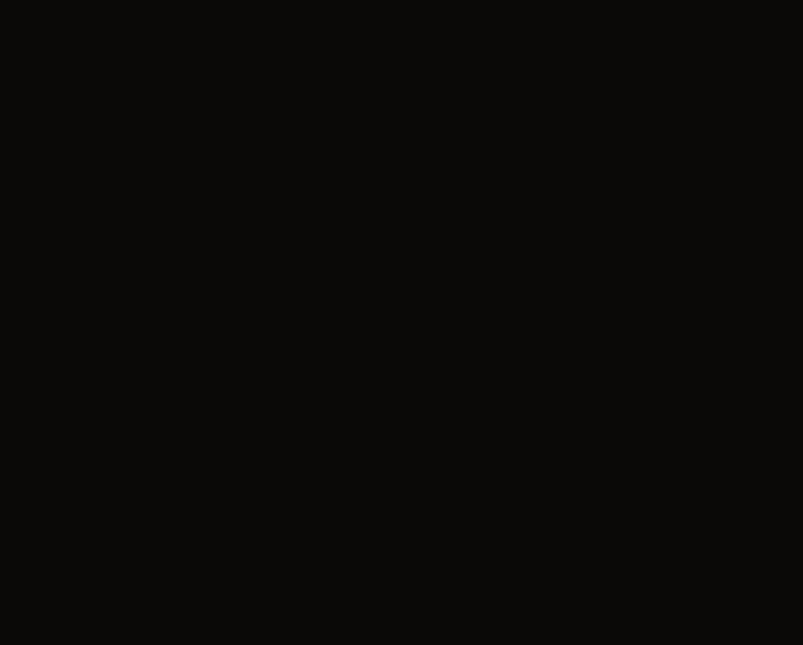
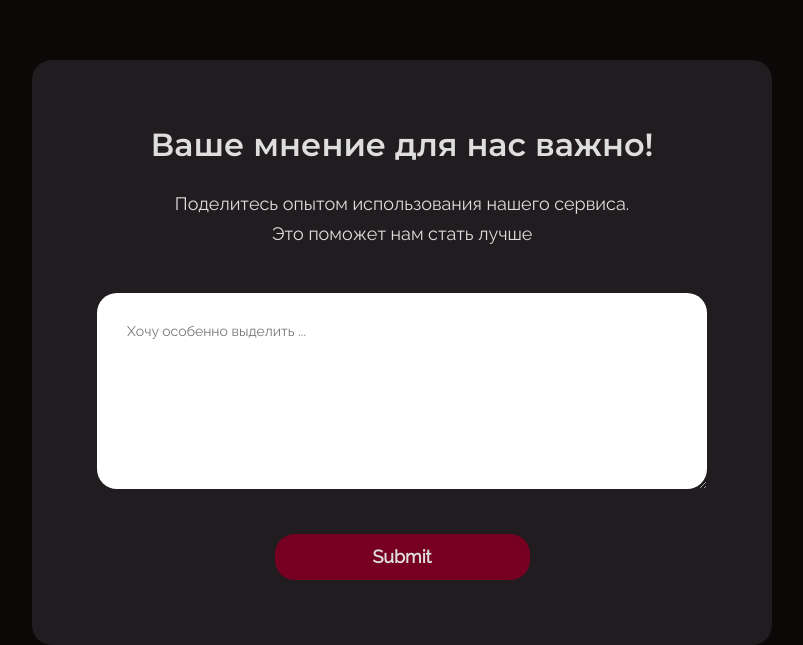
Before and after one commit to car-service-with-geolocation/frontend, a React (Create React App) app: page / in a window 1280 px wide. Shown: the part 1147-1792 px from the top of the page, without its empty margins (238-1041 px from the left). Before the commit the page ends 955 px from the top, so only its background shows below. Built offline with nearby package versions, Linux system fonts and the light colour scheme.

Commit message:
feat(components): create component Feedback

```diff
--- a/src/components/App/App.jsx
+++ b/src/components/App/App.jsx
@@ -4,7 +4,7 @@
 
 // import Search from '../Search/Search';
 // import AboutService from '../AboutService/AboutService';
-// import Feedback from '../Feedback/Feedback';
+import Feedback from '../Feedback/Feedback';
 import HowServiceWorks from '../HowServiceWorks/HowServiceWorks';
 // import MainPage from '../MainPage/MainPage';
 // import BestService from '../BestService/BestService';
@@ -38,6 +38,7 @@ function App() {
     <div className={style.app}>
       <Header />
       <HowServiceWorks />
+      <Feedback />
       {/* <Routes>
         <Route path="/" element={<MainPage />} />
         <Route path="/login"
--- /dev/null
+++ b/src/components/Feedback/Feedback.jsx
@@ -0,0 +1,29 @@
+import styles from './styles/styles.module.css';
+
+function Feedback() {
+  return (
+    <form
+      onSubmit={(e) => {
+        e.preventDefault();
+      }}
+      className={styles.form}
+      action="submit"
+    >
+      <h2 className={styles.formHeading}>Ваше мнение для нас важно!</h2>
+      <p className={styles.formDescription}>
+        Поделитесь опытом использования нашего сервиса. Это поможет нам стать лучше
+      </p>
+      <textarea
+        className={styles.formText}
+        wrap="soft"
+        type="textarea"
+        name=""
+        id=""
+        placeholder="Хочу особенно выделить ..."
+      />
+      <input className={styles.button} type="submit" />
+    </form>
+  );
+}
+
+export default Feedback;
--- /dev/null
+++ b/src/components/Feedback/styles/styles.module.css
@@ -0,0 +1,64 @@
+.form {
+  display: flex;
+  flex-direction: column;
+  padding: 65px 95px;
+  background: rgba(123, 104, 126, 0.2);
+  text-align: center;
+  margin: 252px 0 0;
+  border-radius: 20px;
+  width: 550px;
+  max-height: 455px;
+  justify-content: center;
+  align-items: center;
+}
+
+.formHeading {
+  font-family: Montserrat;
+  font-size: 32px;
+  font-style: normal;
+  font-weight: 600;
+  line-height: normal;
+  margin: 0 0 25px;
+  padding: 0;
+}
+
+.formDescription {
+  font-family: Raleway;
+  font-size: 18px;
+  font-style: normal;
+  font-weight: 40;
+  line-height: 165%;
+  padding: 0;
+  margin: 0;
+  max-width: 480px;
+}
+
+.formText {
+  width: 100%;
+  height: 180px;
+  border-radius: 20px;
+  padding: 30px;
+  margin: 45px 0 45px;
+  font-family: Raleway;
+  font-size: 14px;
+  font-style: normal;
+  font-weight: 400;
+  line-height: normal;
+  border: none;
+}
+
+.button {
+  width: 255px;
+  height: 61px;
+  border-radius: 20px;
+  background: #702;
+  border: none;
+  color: #dedede;
+  font-family: Raleway;
+  font-size: 18px;
+  font-style: normal;
+  font-weight: 600;
+  line-height: normal;
+  padding: 0;
+  cursor: pointer;
+}
```
